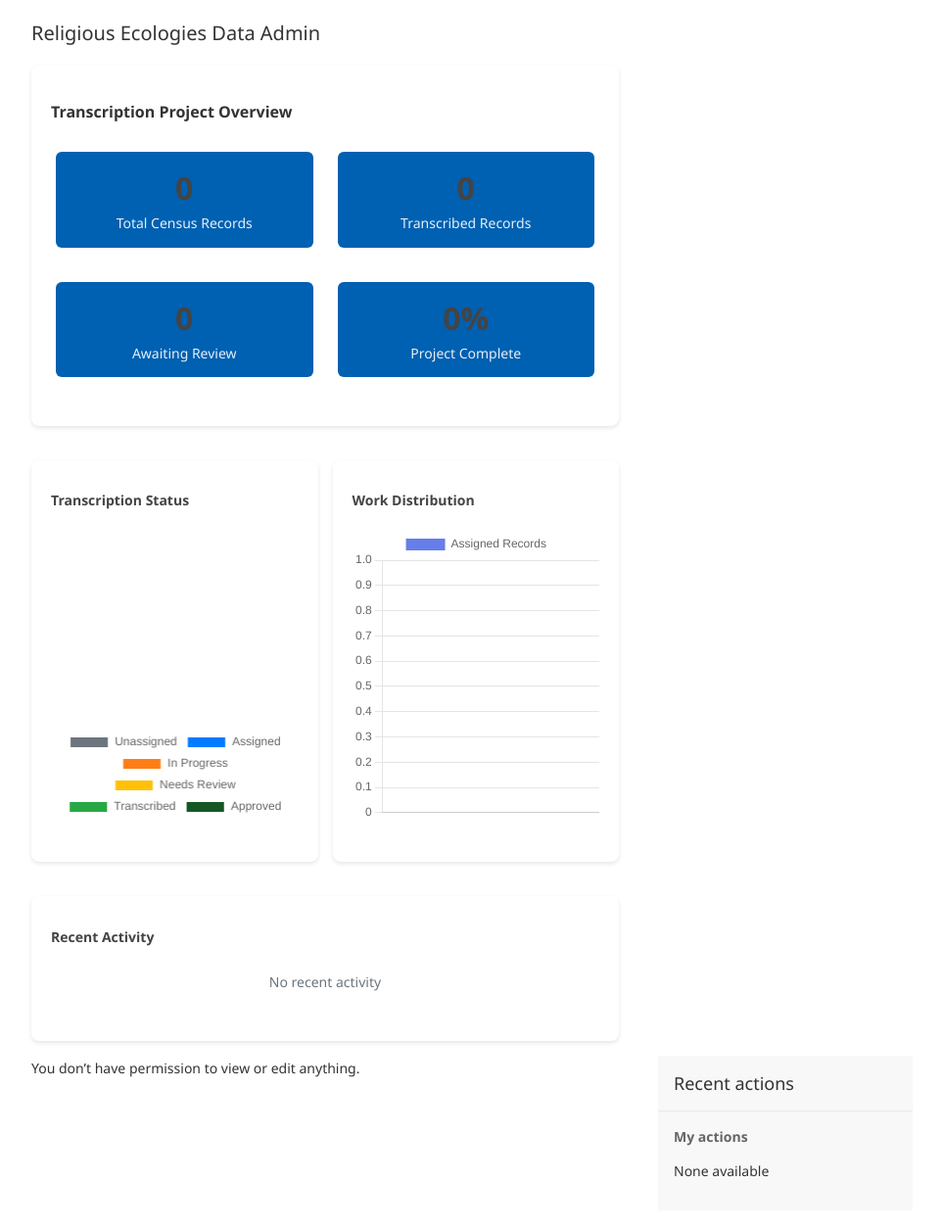
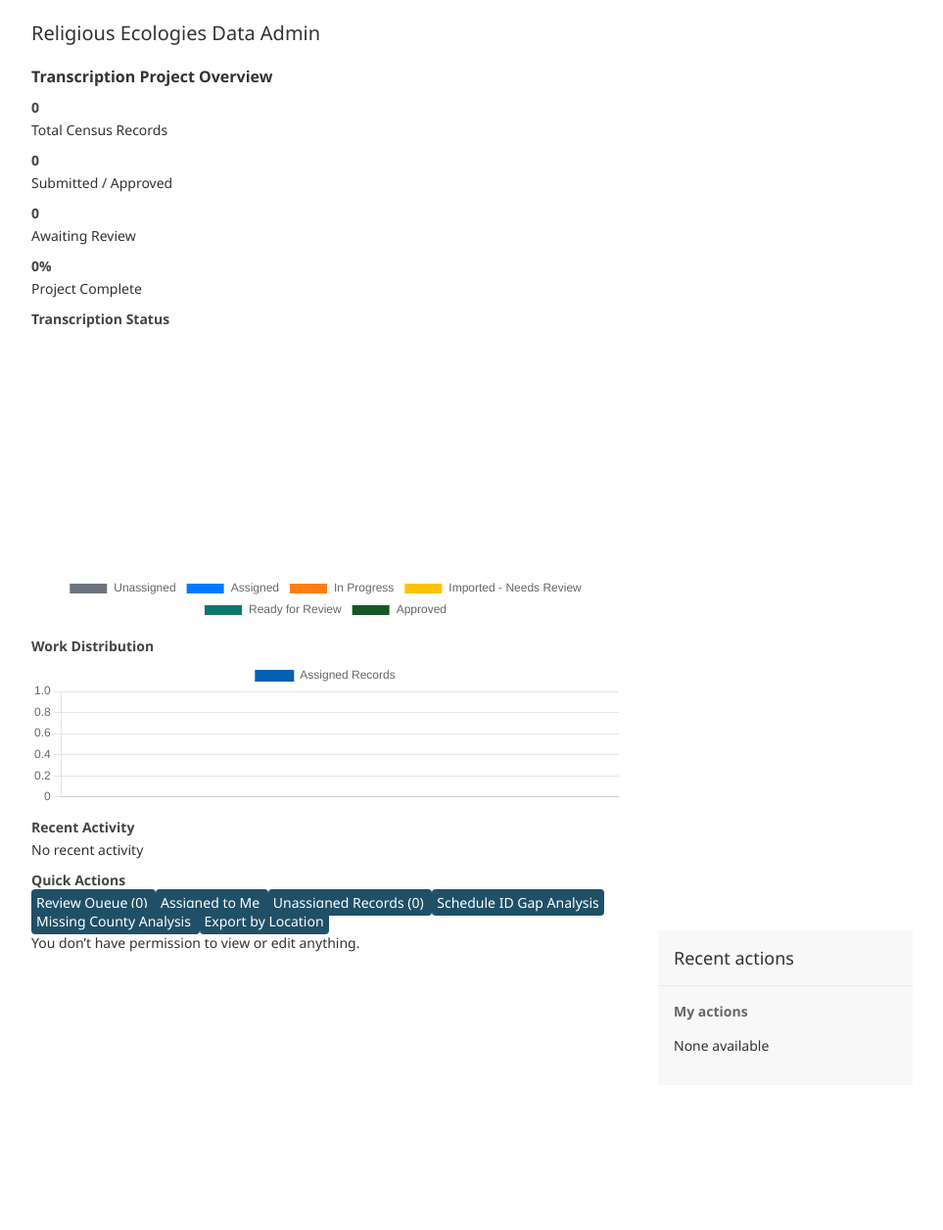
Before and after one commit to chnm/relec-django, a Django app: page /admin/ in a window 1280 px wide. Shown: the part 53-1309 px from the top of the page at 98% size, without its empty margins (8-971 px from the left). After the commit the page ends 1127 px from the top, so only its background shows below. Run offline with Django 5.2, Linux system fonts and the light colour scheme; the visitor is signed in with stand-in values (Sample User, id 1); data comes from the database, SQL or seed files in the repository; data that the repository does not hold is empty; parts of the project's set-up code (start-up, migrations or seed data) failed here and were passed over; some libraries are stand-ins or nearby versions.

Commit message:
style: refine unfold admin workflow dashboard

```diff
--- a/templates/admin/index.html
+++ b/templates/admin/index.html
@@ -4,65 +4,6 @@
 {% block extrahead %}
     {{ block.super }}
     <script src="https://cdn.jsdelivr.net/npm/chart.js"></script>
-    <style>
-        .dashboard-card {
-            background: white;
-            border-radius: 8px;
-            box-shadow: 0 2px 4px rgba(0, 0, 0, 0.1);
-            padding: 20px;
-            margin: 15px 0;
-        }
-
-        .dashboard-stat {
-            text-align: center;
-            padding: 15px;
-    /*background: linear-gradient(135deg, #667eea 0%, #764ba2 100%);*/
-            background: #0060b1;
-            color: white;
-            border-radius: 6px;
-            margin: 10px 5px;
-        }
-
-        .dashboard-stat h3 {
-            margin: 0;
-            font-size: 2rem;
-            font-weight: bold;
-        }
-
-        .dashboard-stat p {
-            margin: 5px 0 0 0;
-            opacity: 0.9;
-        }
-
-        .chart-container {
-            position: relative;
-            height: 300px;
-            margin: 20px 0;
-        }
-
-        .dashboard-grid {
-            display: grid;
-            grid-template-columns: repeat(auto-fit, minmax(250px, 1fr));
-            gap: 15px;
-            margin: 20px 0;
-        }
-
-        .status-badge {
-            display: inline-block;
-            padding: 4px 8px;
-            border-radius: 4px;
-            font-size: 0.8em;
-            font-weight: bold;
-            margin: 2px;
-        }
-
-        .status-unassigned { background-color: #6c757d; color: white; }
-        .status-assigned { background-color: #007bff; color: white; }
-        .status-in-progress { background-color: #fd7e14; color: white; }
-        .status-needs-review { background-color: #ffc107; color: black; }
-        .status-completed { background-color: #28a745; color: white; }
-        .status-approved { background-color: #155724; color: white; }
-    </style>
 {% endblock %}
 
 {% block content %}
@@ -78,7 +19,7 @@
                 </div>
                 <div class="dashboard-stat">
                     <h3>{{ transcribed_count }}</h3>
-                    <p>Transcribed Records</p>
+                    <p>Submitted / Approved</p>
                 </div>
                 <div class="dashboard-stat">
                     <h3>{{ needs_review_count }}</h3>
@@ -111,9 +52,9 @@
     <!-- Recent Activity -->
         <div class="dashboard-card">
             <h3>Recent Activity</h3>
-            <div style="max-height: 300px; overflow-y: auto;">
+            <div class="recent-activity-list">
                 {% for activity in recent_activity %}
-                    <div style="padding: 10px; border-left: 4px solid #667eea; margin: 10px 0; background-color: #f8f9fa;">
+                    <div class="recent-activity-item">
                         <strong>{{ activity.schedule_title }}</strong>
                         <span class="status-badge status-{{ activity.transcription_status }}">
                             {{ activity.get_transcription_status_display }}
@@ -124,41 +65,45 @@
                         {% if activity.assigned_reviewer %}
                             <br><small>Reviewer: {{ activity.assigned_reviewer.get_full_name|default:activity.assigned_reviewer.username }}</small>
                         {% endif %}
-                        <br><small style="color: #6c757d;">Updated: {{ activity.updated_at|timesince }} ago</small>
+                        <br><small class="dashboard-muted">Updated: {{ activity.updated_at|timesince }} ago</small>
                     </div>
                 {% empty %}
-                    <p style="text-align: center; color: #6c757d; padding: 20px;">No recent activity</p>
+                    <p class="dashboard-empty">No recent activity</p>
                 {% endfor %}
             </div>
         </div>
 
     <!-- Quick Actions -->
-<!--     <div class="dashboard-card"> -->
-<!--         <h3>Quick Actions</h3> -->
-<!--         <div style="display: flex; gap: 15px; flex-wrap: wrap;"> -->
-<!--             <a href="/admin/census/censusschedule/?transcription_status=unassigned" -->
-<!--                class="button default" style="padding: 10px 20px; text-decoration: none;"> -->
-<!--                 View Unassigned Records ({{ unassigned_count }}) -->
-<!--             </a> -->
-<!--             <a href="/admin/census/censusschedule/?transcription_status=needs_review" -->
-<!--                class="button default" style="padding: 10px 20px; text-decoration: none;"> -->
-<!--                 Review Queue ({{ needs_review_count }}) -->
-<!--             </a> -->
-<!--             <a href="/admin/census/censusschedule/?transcription_status=assigned" -->
-<!--                class="button default" style="padding: 10px 20px; text-decoration: none;"> -->
-<!--                 In Progress ({{ assigned_count }}) -->
-<!--             </a> -->
-<!--             <a href="{% url 'admin:census_schedule_gap_analysis' %}" -->
-<!--                class="button default" style="padding: 10px 20px; text-decoration: none;"> -->
-<!--                 Schedule ID Gap Analysis -->
-<!--             </a> -->
-<!--             <a href="{% url 'admin:census_schedule_missing_county_analysis' %}" -->
-<!--                class="button default" style="padding: 10px 20px; text-decoration: none;"> -->
-<!--                 Missing County Analysis -->
-<!--             </a> -->
-<!--         </div> -->
-<!--     </div> -->
-<!-- </div> -->
+        <div class="dashboard-card">
+            <h3>Quick Actions</h3>
+            <div class="quick-actions">
+                <a href="/admin/census/censusschedule/?workflow_view=review_queue"
+                   class="button default quick-action">
+                    Review Queue ({{ needs_review_count }})
+                </a>
+                <a href="/admin/census/censusschedule/?workflow_view=assigned_to_me"
+                   class="button default quick-action">
+                    Assigned to Me
+                </a>
+                <a href="/admin/census/censusschedule/?workflow_view=unassigned"
+                   class="button default quick-action">
+                    Unassigned Records ({{ unassigned_count }})
+                </a>
+                <a href="{% url 'admin:census_schedule_gap_analysis' %}"
+                   class="button default quick-action">
+                    Schedule ID Gap Analysis
+                </a>
+                <a href="{% url 'admin:census_schedule_missing_county_analysis' %}"
+                   class="button default quick-action">
+                    Missing County Analysis
+                </a>
+                <a href="{% url 'admin:census_schedule_location_export' %}"
+                   class="button default quick-action">
+                    Export by Location
+                </a>
+            </div>
+        </div>
+    </div>
 
         {{ block.super }}
 
@@ -170,7 +115,7 @@
                 data: {
                     labels: [
                         'Unassigned', 'Assigned', 'In Progress',
-                        'Needs Review', 'Transcribed', 'Approved'
+                        'Imported - Needs Review', 'Ready for Review', 'Approved'
                     ],
                     datasets: [{
                         data: [
@@ -180,7 +125,7 @@
                         ],
                         backgroundColor: [
                             '#6c757d', '#007bff', '#fd7e14',
-                            '#ffc107', '#28a745', '#155724'
+                            '#ffc107', '#0f766e', '#155724'
                         ]
                     }]
                 },
@@ -202,7 +147,7 @@
                 data: {
                     labels: [
                         {% for user in top_transcribers %}
-                            '{{ user.user__username }}',
+                            '{{ user.user__username|escapejs }}',
                         {% endfor %}
                     ],
                     datasets: [{
@@ -212,7 +157,7 @@
                                 {{ user.count }},
                             {% endfor %}
                         ],
-                        backgroundColor: '#667eea'
+                        backgroundColor: '#0060b1'
                     }]
                 },
                 options: {
```
Also changed, not shown: config/settings.py (+25 -0 lines), static/css/custom_unfold.css (+147 -13 lines).
